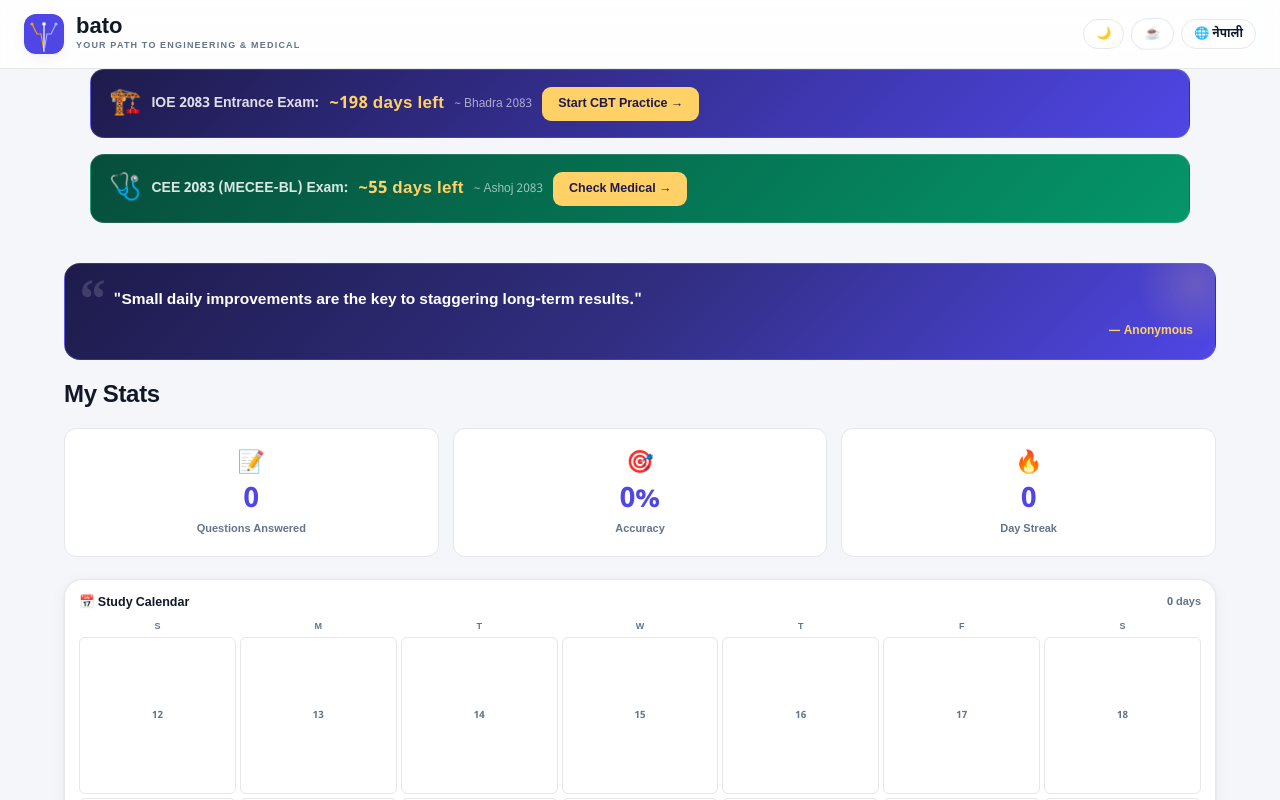
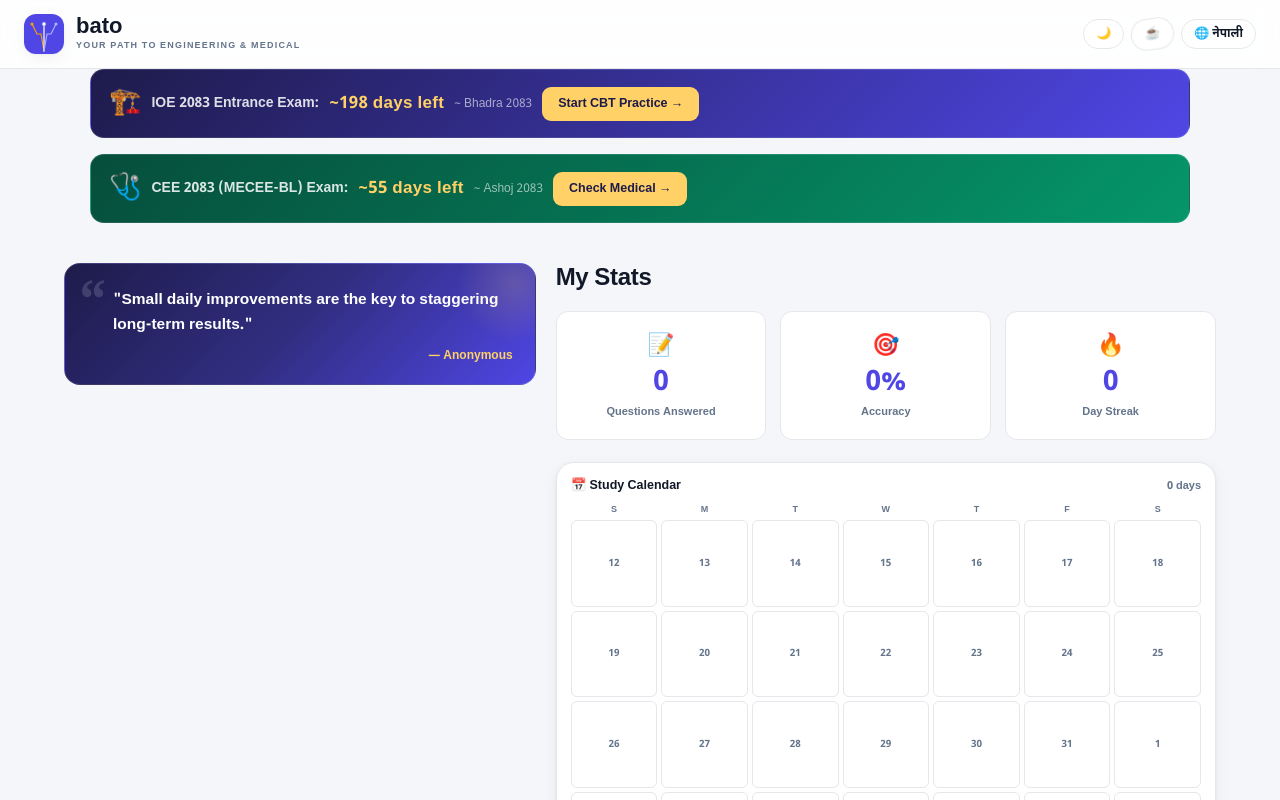
Before and after one commit to harmless-beep/bato, a Next.js app: page / in a window 1280 px wide. Shown: the top 800 px of the page. Built offline with nearby package versions, Linux system fonts and the light colour scheme.

Commit message:
desktop bento: quote | stats+calendar hero grid, even 3x2 quick grid

```diff
--- a/app/globals.css
+++ b/app/globals.css
@@ -959,3 +959,19 @@ html[data-theme="dark"] .support-bar { border-color: rgba(255,255,255,0.1); }
   color: var(--muted);
   letter-spacing: 0.4px;
 }
+
+/* ─── Desktop bento: hero grid (quote | stats+calendar) ─── */
+.hero-grid { display: block; }
+@media (min-width: 1025px) {
+  .hero-grid {
+    display: grid;
+    grid-template-columns: minmax(0, 5fr) minmax(0, 7fr);
+    gap: 20px;
+    align-items: stretch;
+  }
+  .hero-grid > div:first-child { display: flex; }
+  .hero-grid > div:first-child > .reveal, .hero-grid .quote-card { flex: 1; }
+  .quote-card { margin-bottom: 0; display: flex; flex-direction: column; justify-content: center; }
+  /* quick grid: 6 cards -> even 3x2 */
+  .quick-grid { grid-template-columns: repeat(3, 1fr); gap: 16px; }
+}
--- a/app/page.tsx
+++ b/app/page.tsx
@@ -137,6 +137,9 @@ export default function Home() {
       {/* ── Dashboard body ───────────────────────────────────────────── */}
       <div className="dashboard">
 
+        {/* ── Hero grid: quote | stats+calendar ────────────────────────── */}
+        <div className="hero-grid">
+          <div>
             {/* ── Daily Quote ─────────────────────────────────────────────── */}
             <Reveal>
               <div className="quote-card">
@@ -147,8 +150,9 @@ export default function Home() {
                 <div className="quote-by">— {isNe ? todayQuote().byNp : todayQuote().by}</div>
               </div>
             </Reveal>
-
-        {/* ── My Stats ────────────────────────────────────────────────── */}
+          </div>
+          <div className="hero-side">
+            {/* ── My Stats ──────────────────────────────────────────────── */}
             <Reveal>
           <div className="section-header">
             <div className="section-title">{isNe ? 'मेरो तथ्यांक' : 'My Stats'}</div>
@@ -256,6 +260,8 @@ export default function Home() {
             </div>
           </Reveal>
         )}
+          </div>
+        </div>
 
         {/* ── Quick Access ────────────────────────────────────────────── */}
         <Reveal delay={80}>
```
Lines whose indentation alone changed are shown as unchanged.
